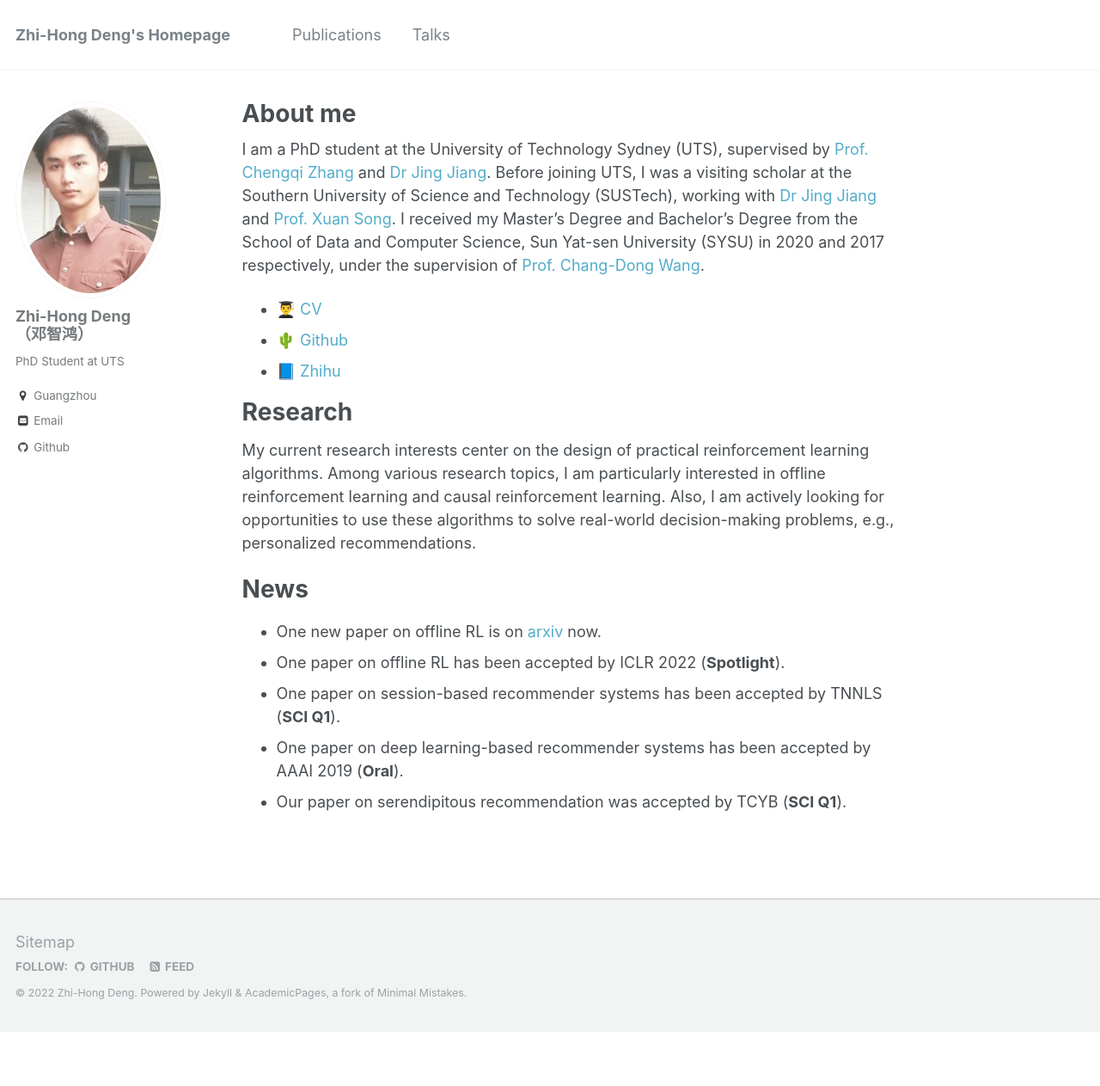
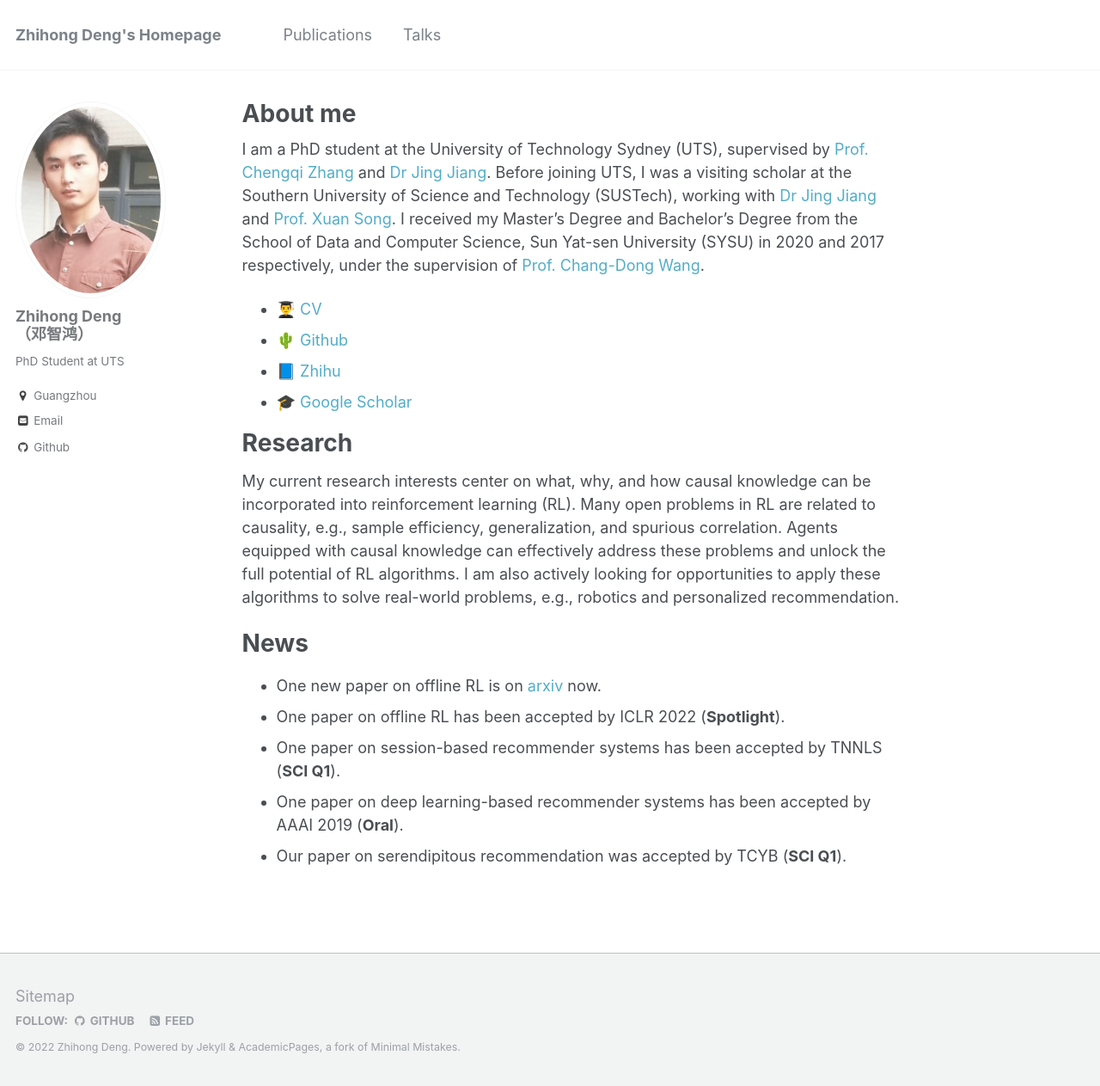
Before and after one commit to familyld/familyld.github.io, a Jekyll site: the page built from _pages/about.md, in a window 1280 px wide and 1263 px high. Shown: the whole window at 86% size. Built offline with Jekyll 4.4.1, drawn with Linux system fonts in a browser that asks for light colours; a script that is not in the unit is left out.

```diff
--- a/_config.yml
+++ b/_config.yml
@@ -7,10 +7,10 @@
 
 # Site Settings
 locale                   : "en-US"
-title                    : "Zhi-Hong Deng's Homepage"
+title                    : "Zhihong Deng's Homepage"
 title_separator          : "-"
-name                     : &name "Zhi-Hong Deng"
-description              : &description "ML/DM/IR"
+name                     : &name "Zhihong Deng"
+description              : &description "RL/DM/IR"
 url                      : https://familyld.github.io # the base hostname & protocol for your site e.g. "https://mmistakes.github.io"
 baseurl                  : "" # the subpath of your site, e.g. "/blog"
 repository               : "familyld.github.io"
@@ -78,7 +78,7 @@ analytics:
 
 # Site Author
 author:
-  name             : "Zhi-Hong Deng<br/>（邓智鸿）"
+  name             : "Zhihong Deng<br/>（邓智鸿）"
   avatar           : "profile.jpg"
   bio              : "PhD Student at UTS"
   location         : "Guangzhou"
--- a/_pages/about.md
+++ b/_pages/about.md
@@ -10,14 +10,15 @@ redirect_from:
 
 I am a PhD student at the University of Technology Sydney (UTS), supervised by [Prof. Chengqi Zhang](https://www.uts.edu.au/staff/chengqi.zhang) and [Dr Jing Jiang](https://www.uts.edu.au/staff/jing.jiang). Before joining UTS, I was a visiting scholar at the Southern University of Science and Technology (SUSTech), working with [Dr Jing Jiang](https://www.uts.edu.au/staff/jing.jiang) and [Prof. Xuan Song](https://www.sustech.edu.cn/zh/songxuan.html). I received my Master's Degree and Bachelor's Degree from the School of Data and Computer Science, Sun Yat-sen University (SYSU) in 2020 and 2017 respectively, under the supervision of [Prof. Chang-Dong Wang](http://www.scholat.com/changdongwang.cn).
 
-- 👨‍🎓 [CV](http://2wildkids.com/files/CV_Zhi-HongDeng.pdf)
+- 👨‍🎓 [CV](http://2wildkids.com/files/CV_ZhihongDeng.pdf)
 - 🌵 [Github](https://github.com/familyld)
 - 📘 [Zhihu](https://www.zhihu.com/people/Zhi-Hong.Deng)
+- 🎓 [Google Scholar](https://scholar.google.com.au/citations?user=e8D8_NwAAAAJ)
 
 Research
 ========
 
-My current research interests center on the design of practical reinforcement learning algorithms. Among various research topics, I am particularly interested in offline reinforcement learning and causal reinforcement learning. Also, I am actively looking for opportunities to use these algorithms to solve real-world decision-making problems, e.g., personalized recommendations.
+My current research interests center on what, why, and how causal knowledge can be incorporated into reinforcement learning (RL). Many open problems in RL are related to causality, e.g., sample efficiency, generalization, and spurious correlation. Agents equipped with causal knowledge can effectively address these problems and unlock the full potential of RL algorithms. I am also actively looking for opportunities to apply these algorithms to solve real-world problems, e.g., robotics and personalized recommendation.
 
 News
 =======
--- a/_pages/talkmap.html
+++ b/_pages/talkmap.html
@@ -5,5 +5,5 @@ permalink: /talkmap.html
 author_profile: true
 ---
 
-<p>This map is generated from a Jupyter Notebook file in <a href="https://github.com/jiansonglei/jiansonglei.github.io/blob/master/_talks/talkmap.ipynb">/_talks/talkmap.ipynb</a>, which mines the location fields in the .md files in _talks/.</p>
+<p>This map is generated from a Jupyter Notebook file in <a href="https://github.com/familyld/familyld.github.io/blob/master/_talks/talkmap.ipynb">/_talks/talkmap.ipynb</a>, which mines the location fields in the .md files in _talks/.</p>
 <iframe src="/talkmap/map.html" height="700" width="850" style="border:none;"></iframe>
```
Also changed, not shown: _publications/2019-07-17-AAAI_DeepCF.md (+2 -2 lines), _publications/2022-02-23-ICLR_PBRL.md (added, +17 -0 lines), _publications/2022-03-12-TNNLS_G3SR.md (added, +17 -0 lines), 4 other files.
